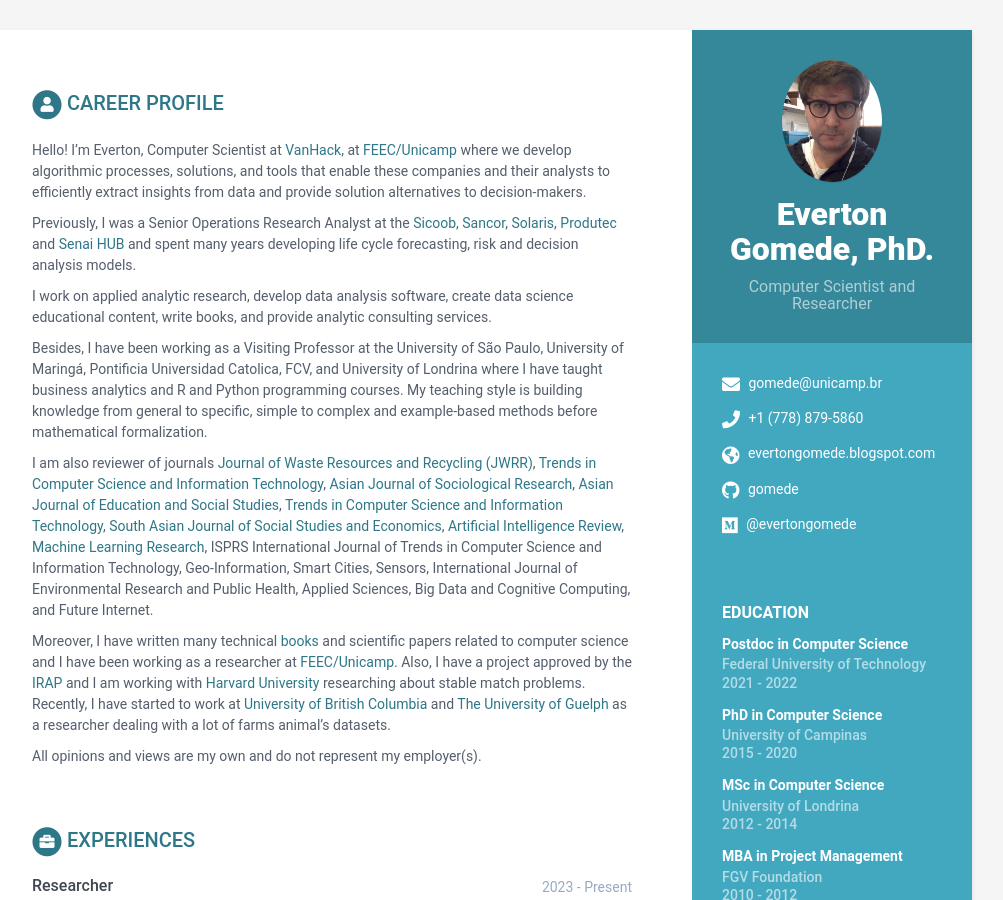
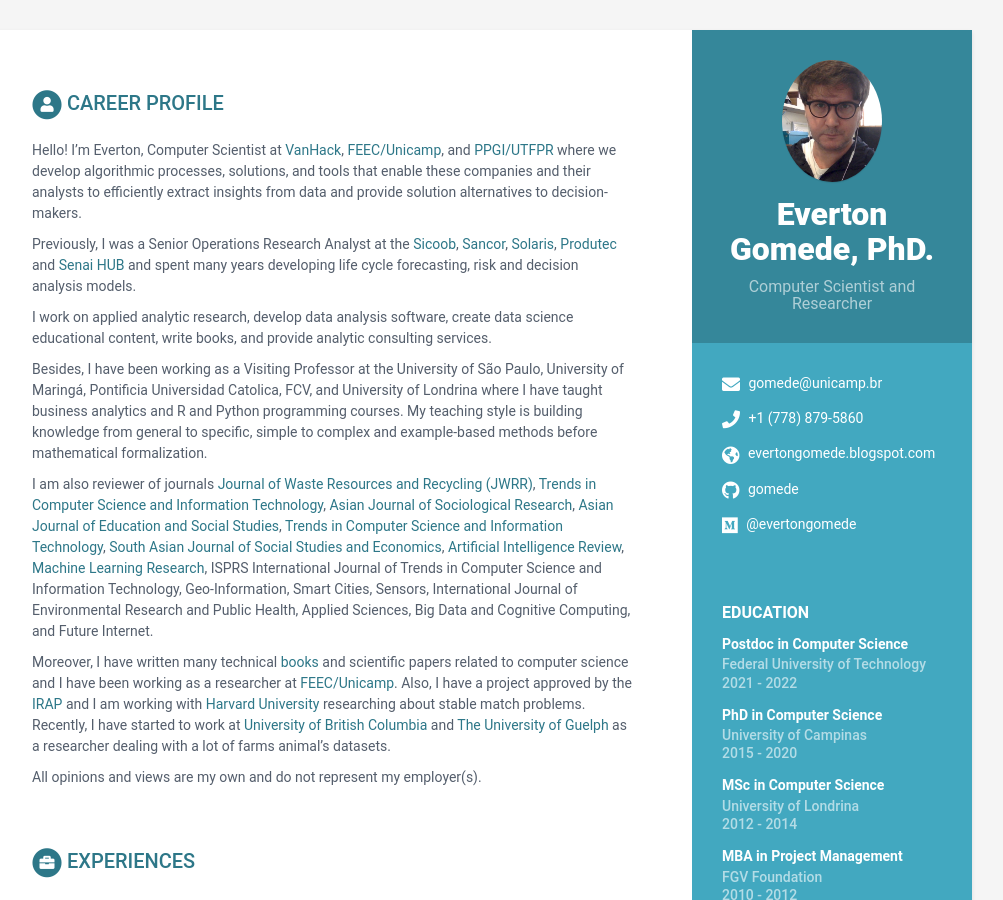
Before and after one commit to gomede/gomede.github.io, a Jekyll site: the page built from index.html, in a window 1280 px wide and 900 px high. Shown: the whole window, without its empty margins (168-1171 px from the left). Built offline with Jekyll 4.4.1, drawn with Linux system fonts in a browser that asks for light colours.

Commit message:
Update data.yml

```diff
--- a/_data/data.yml
+++ b/_data/data.yml
@@ -99,7 +99,7 @@
 career-profile:
     title: Career Profile
     summary: |
-      Hello! I’m Everton, Computer Scientist at <a href="http://vanhack.com/" target="_blank" rel="nofollow">VanHack</a>, at <a href="https://www.fee.unicamp.br/" target="_blank" rel="nofollow">FEEC/Unicamp</a> where we develop algorithmic processes, solutions, and tools that enable these companies and their analysts to efficiently extract insights from data and provide solution alternatives to decision-makers.
+      Hello! I’m Everton, Computer Scientist at <a href="http://vanhack.com/" target="_blank" rel="nofollow">VanHack</a>, <a href="https://www.fee.unicamp.br/" target="_blank" rel="nofollow">FEEC/Unicamp</a>, and <a href="https://www.utfpr.edu.br/" target="_blank" rel="nofollow">PPGI/UTFPR</a> where we develop algorithmic processes, solutions, and tools that enable these companies and their analysts to efficiently extract insights from data and provide solution alternatives to decision-makers.
 
       Previously, I was a Senior Operations Research Analyst at the <a href="https://www.sicoob.com.br/" target="_blank" rel="nofollow">Sicoob</a>, <a href="https://www.sancorseguros.com.br/" target="_blank" rel="nofollow">Sancor</a>, <a href="https://www.solaris.net.br/" target="_blank" rel="nofollow">Solaris</a>, <a href="https://www.produtec.com.br/" target="_blank" rel="nofollow">Produtec</a> and <a href="https://www.senaipr.org.br/tecnologiaeinovacao/nossarede/hubia/" target="_blank" rel="nofollow">Senai HUB</a> and spent many years developing life cycle forecasting, risk and decision analysis models.
 
```
